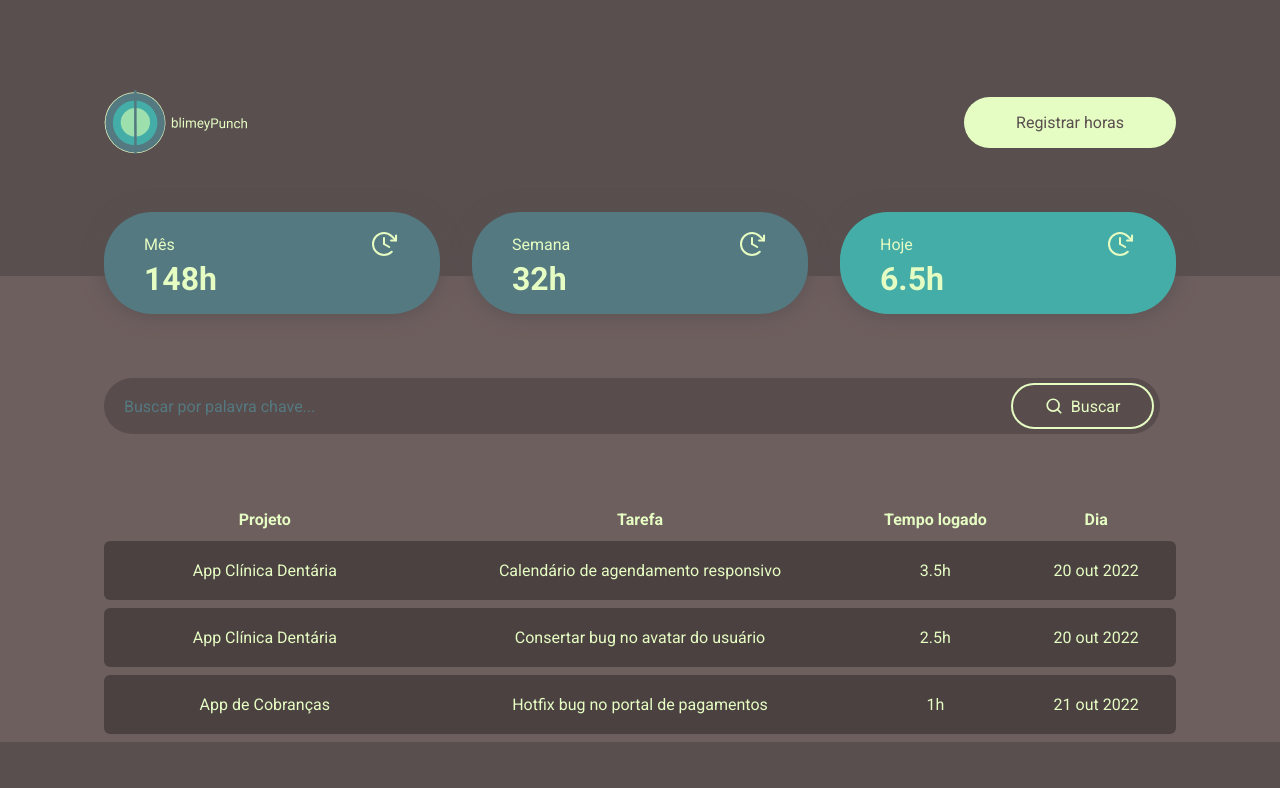
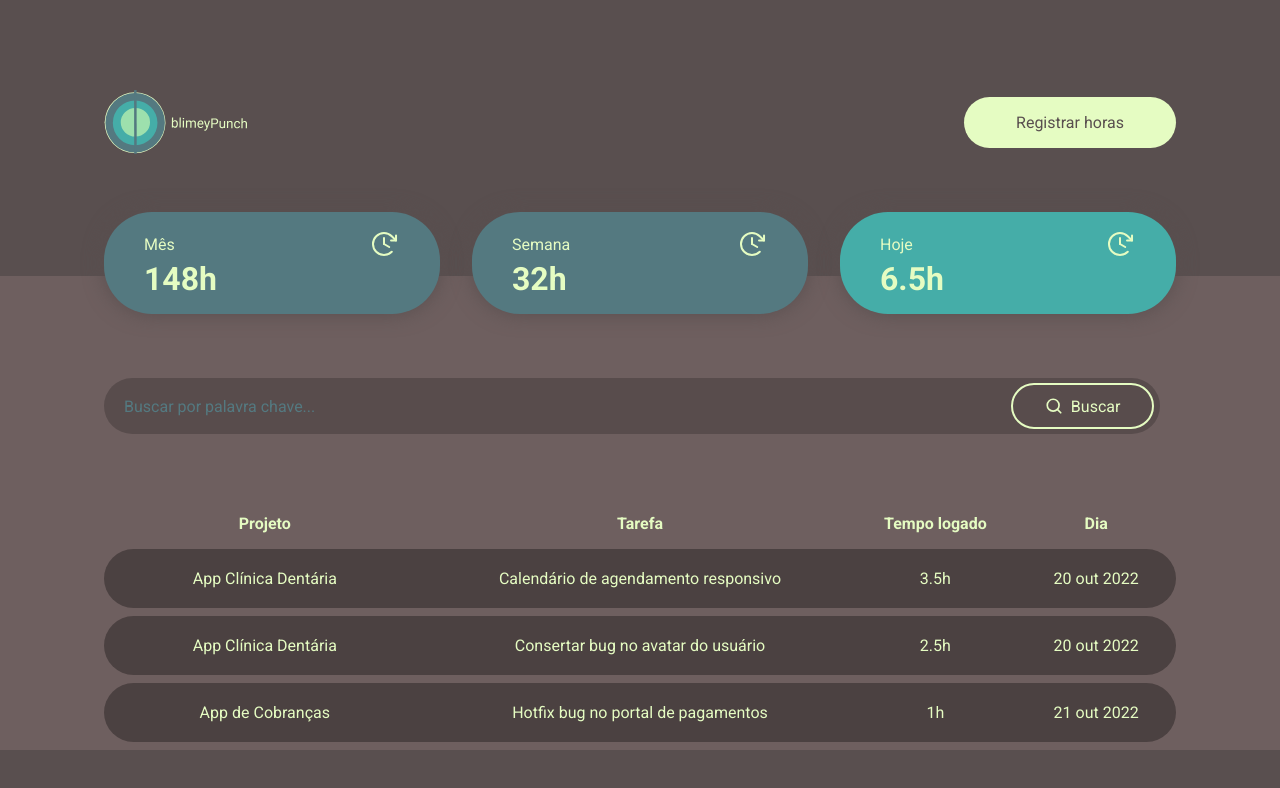
Before and after one commit to guirecordon/java-challenge-react, a React (Vite) app: page /logs in a window 1280 px wide. Shown: the top 788 px of the page. Built offline with nearby package versions, Linux system fonts and the light colour scheme.

Commit message:
tweak style on logs page

```diff
--- a/src/pages/Logs/styles.ts
+++ b/src/pages/Logs/styles.ts
@@ -19,7 +19,7 @@
 
   th {
     text-align: center;
-    padding: 0.25rem 0.5rem;
+    padding: 0.5rem 0.5rem;
     background: rgba(0, 0, 0, 0.00);
     color: ${ props => props.theme.gray };
     color: ${ props => props.theme.light100 };
@@ -31,13 +31,13 @@
     background: rgba(0, 0, 0, 0.32);
 
     &:first-child {
-      border-top-left-radius: 6px;
-      border-bottom-left-radius: 6px;
+      border-top-left-radius: 48px;
+      border-bottom-left-radius: 48px;
     }
 
     &:last-child {
-      border-top-right-radius: 6px;
-      border-bottom-right-radius: 6px;
+      border-top-right-radius: 48px;
+      border-bottom-right-radius: 48px;
     }
   }
 
```
